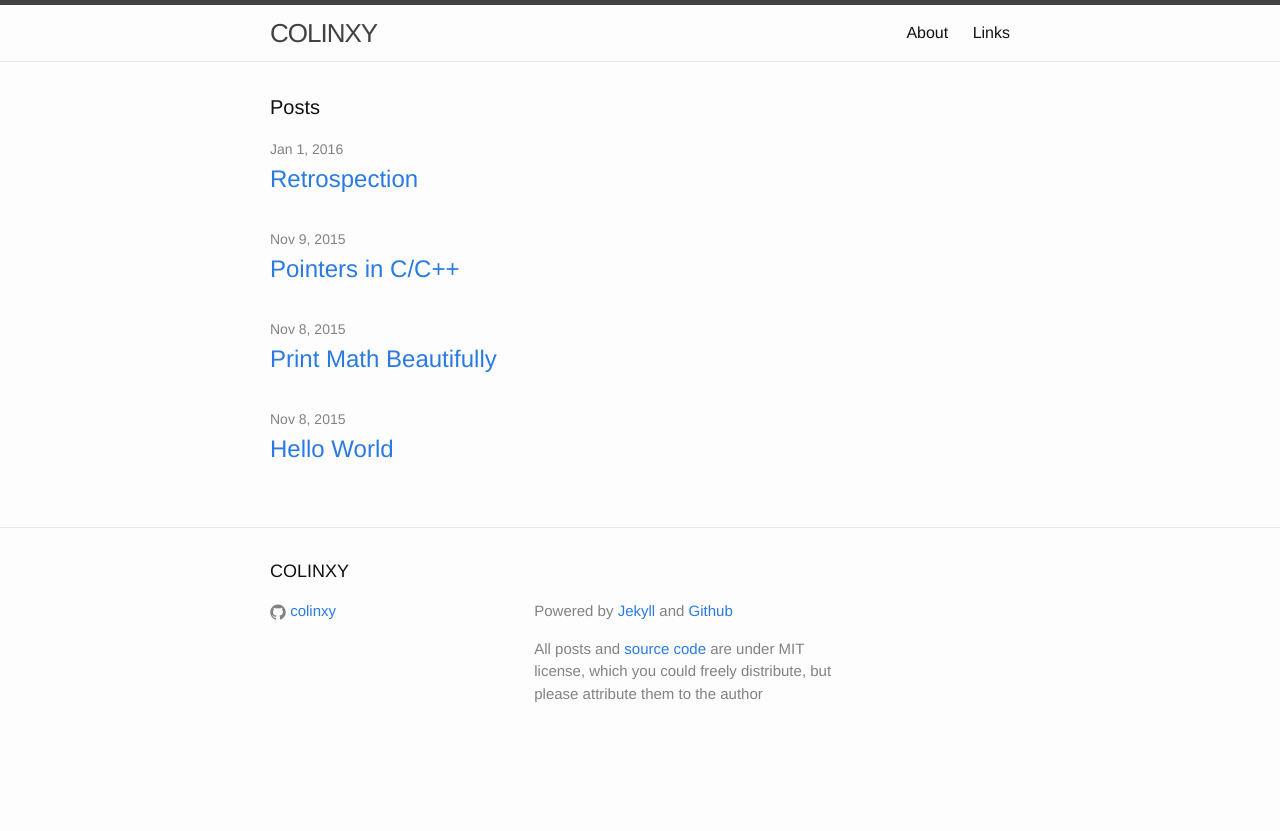
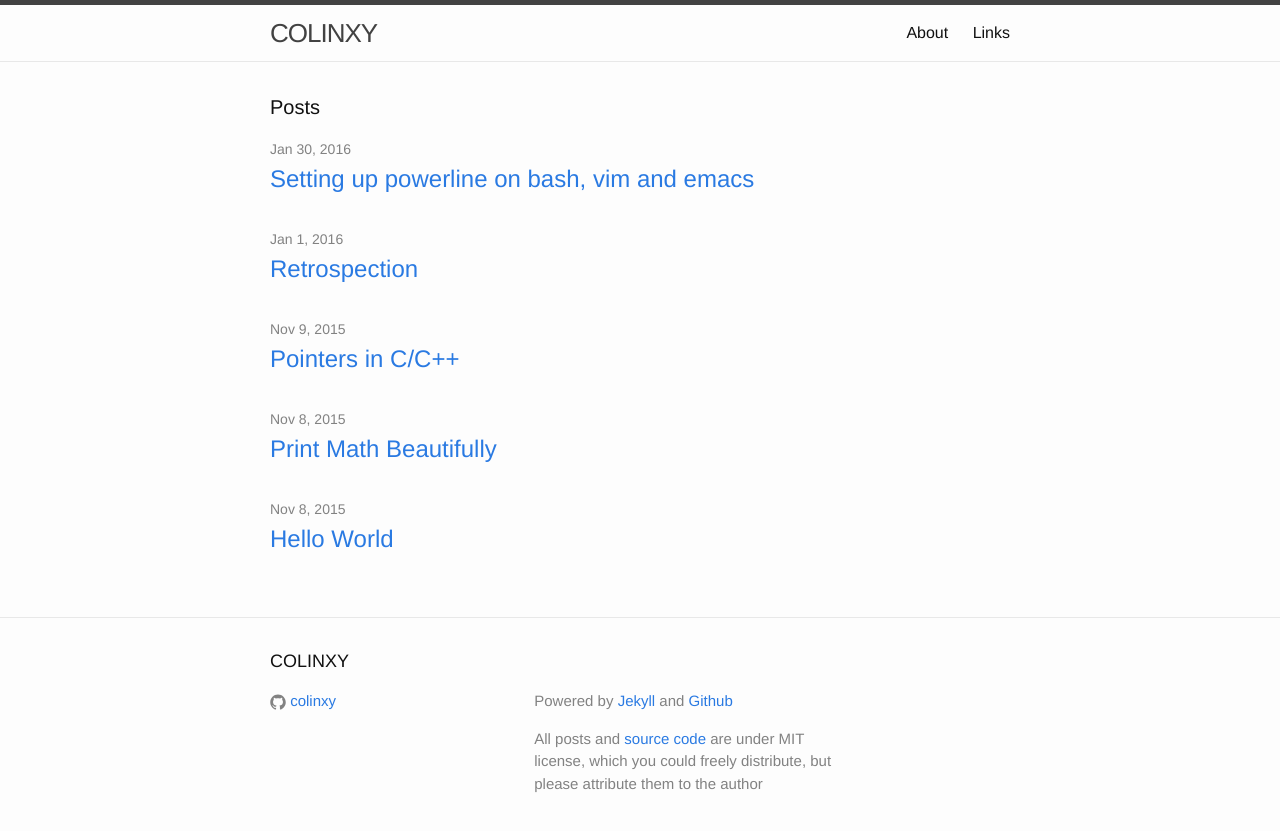
Before and after one commit to colinxy/colinxy.github.io, a Jekyll site: the page built from index.html, in a window 1280 px wide. Shown: the top 831 px of the page. Built offline with Jekyll 4.4.1, drawn with Linux system fonts in a browser that asks for light colours; Markdown is read by kramdown in place of the engine named in the settings.

Commit message:
prepare for new post

```diff
--- /dev/null
+++ b/_posts/2016-1-30-setting-up-powerline-on-bash-vim-emacs.md
@@ -0,0 +1,10 @@
+---
+layout: post
+title:  Setting up powerline on bash, vim and emacs
+date:   2016-1-30
+categories: software-installation
+---
+
+> Beautiful is better than ugly.
+
+>       -- The Zen of Python, by Tim Peters
```
Also changed, not shown: about.md (+1 -1 lines), res/powerline_bash.png (added), res/powerline_emacs.png (added), res/powerline_vim.png (added).
